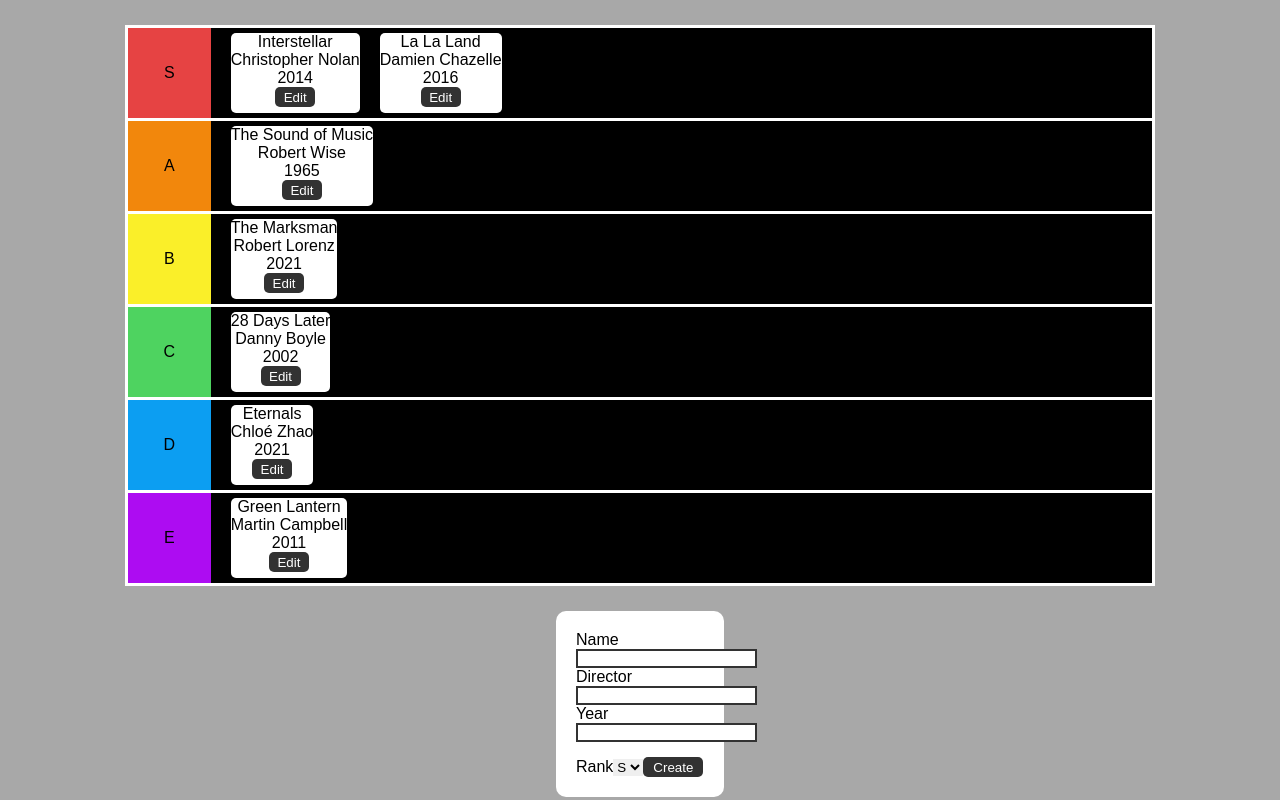
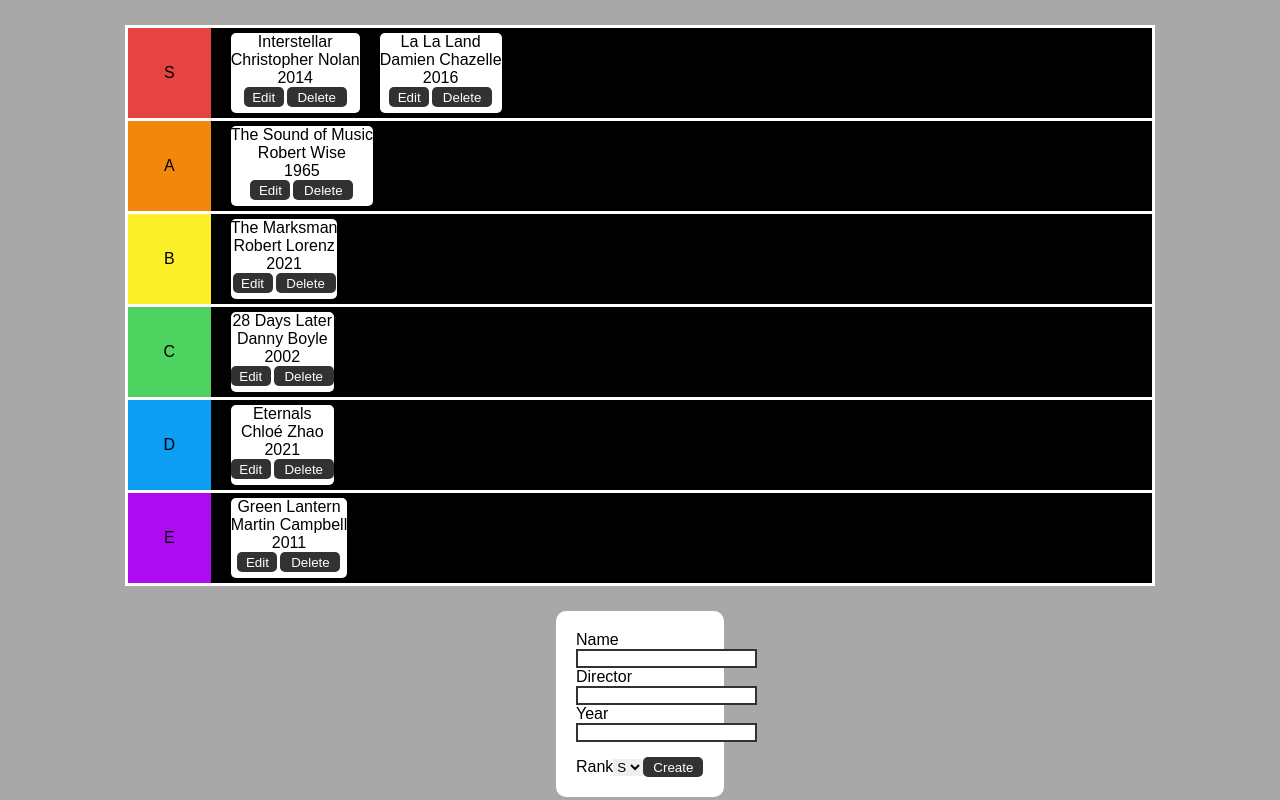
Before and after one commit to rjablon03/movie-tier-list, a React (Vite) app in the folder movie-tier-list/: page / in a window 1280 px wide. Built offline with nearby package versions, Linux system fonts and the light colour scheme.

Commit message:
Delete functionality complete

```diff
--- a/movie-tier-list/src/App.css
+++ b/movie-tier-list/src/App.css
@@ -89,11 +89,17 @@
     border-radius: 5px;
     background-color: #323232;
     color: #ffffff;
+    cursor: pointer;
 }
 
 #submit {
     width: 60px;
     margin-top: 15px;
+}
+
+#delete {
+    width: 60px;
+    margin-left: 3px;
 }
 
 input {
--- a/movie-tier-list/src/Components.jsx
+++ b/movie-tier-list/src/Components.jsx
@@ -52,7 +52,7 @@
         <>
             <div className="container">
                 {["S", "A", "B", "C", "D", "E"].map(rank => (
-                    <Category key={rank} label={rank} movies={movies} />
+                    <Category key={rank} label={rank} movies={movies} setMovies={setMovies}/>
                 ))}
             </div>
             <CreateCard setMovies={setMovies} />
@@ -60,28 +60,39 @@
     );
 }
 
-function Category({ label, movies }) {
-    const rankedMovies = movies.filter(movie => movie.rank === label);
+function Category({ label, movies, setMovies }) {
+    const filteredMovies = movies.filter(movie => movie.rank === label);
 
     return (
         <div className="category-container">
             <div className={"label label-" + label}>{label}</div>
             <div className="items">
-                {rankedMovies.map((movie, index) => (
-                    <MovieCard key={index} name={movie.name} director={movie.director} year={movie.year} />
+                {filteredMovies.map((movie) => (
+                    <MovieCard
+                        key={movie.name}
+                        name={movie.name}
+                        director={movie.director}
+                        year={movie.year}
+                        setMovies={setMovies}
+                    />
                 ))}
             </div>
         </div>
     );
 }
 
-function MovieCard(props) {
+function MovieCard({ name, director, year, setMovies }) {
+    const deleteCard = () => {
+        setMovies(prevMovies => prevMovies.filter(movie => movie.name !== name));
+    };
+
     return (
         <div className="card">
-            <p>{props.name}</p>
-            <p>{props.director}</p>
-            <p>{props.year}</p>
+            <p>{name}</p>
+            <p>{director}</p>
+            <p>{year}</p>
             <button>Edit</button>
+            <button id="delete" onClick={deleteCard}>Delete</button>
         </div>
     )
 }
```
